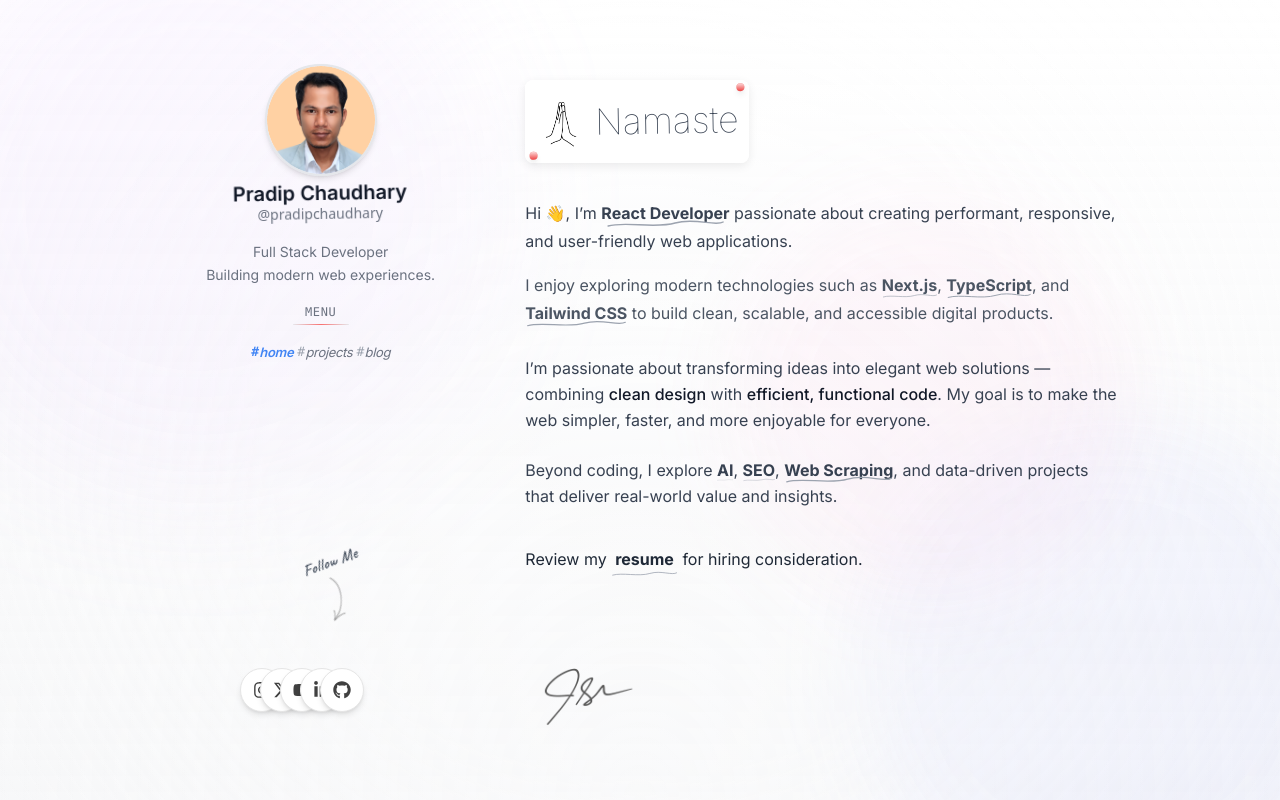
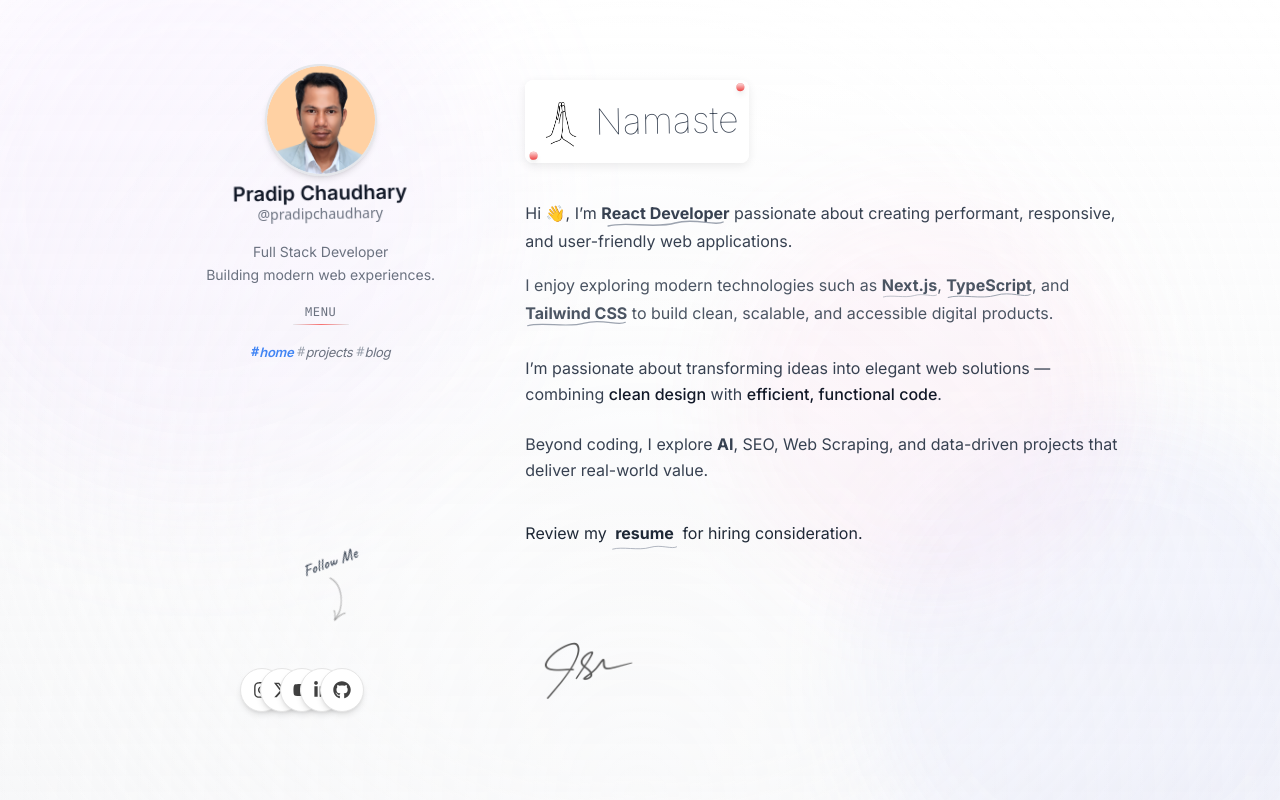
Before and after one commit to pradipchaudhary/portfolio.v3, a Next.js app: page / in a window 1280 px wide. Shown: the top 800 px of the page. Built offline with nearby package versions, Linux system fonts and the light colour scheme.

Commit message:
add framer motion

```diff
--- a/components/sections/about/About.tsx
+++ b/components/sections/about/About.tsx
@@ -1,28 +1,53 @@
 "use client";
 
 import React from "react";
+import { motion } from "framer-motion";
 import ResumeDownload from "@/components/ui/ResumeDownload";
 import Nameste from "@/components/ui/Namaste";
 import Signature from "@/components/ui/Signature";
 
+const container = {
+  hidden: { opacity: 0 },
+  visible: {
+    opacity: 1,
+    transition: {
+      staggerChildren: 0.25, // more delay between items
+      delayChildren: 0.2,    // initial delay
+    },
+  },
+};
 
+const item = {
+  hidden: { opacity: 0, y: 25 },
+  visible: {
+    opacity: 1,
+    y: 0,
+    transition: {
+      duration: 0.5,        // slower animation
+      ease: "easeOut",      // smooth easing
+    },
+  },
+};
 
 const About = () => {
   return (
-    <section
+    <motion.section
       id="about"
       aria-label="About Pradip Chaudhary"
-      className="max-w-3xl mx-auto mb-10 text-gray-800 pt-20 "
+      className="max-w-3xl mx-auto mb-10 text-gray-800 pt-20"
+      variants={container}
+      initial="hidden"
+      animate="visible"
     >
       {/* === INTRO HEADER === */}
-      <div className="flex flex-col items-start mb-7">
-        {/* Namaste Image & Text */}
+      <motion.div variants={item} className="flex flex-col items-start mb-7">
         <Nameste />
 
-        {/* Developer Intro */}
-        <p className="text-base md:text-base leading-relaxed text-gray-700 mt-2">
+        <motion.p
+          variants={item}
+          className="text-base md:text-base leading-relaxed text-gray-700 mt-2"
+        >
           Hi 👋, I’m{" "}
-          {/* <span className="font-semibold text-gray-900">Pradip Chaudhary</span>, a{" "} */}
           <a
             href="https://react.dev/"
             target="_blank"
@@ -30,7 +55,6 @@ const About = () => {
             className="relative inline-block font-bold hover:text-gray-900 transition-all duration-300"
           >
             React Developer
-            {/* Elegant thin underline */}
             <svg
               className="absolute -bottom-[2px] left-0 w-full h-[10px] text-gray-400"
               viewBox="0 0 120 10"
@@ -46,9 +70,12 @@ const About = () => {
             </svg>
           </a>{" "}
           passionate about creating performant, responsive, and user-friendly web applications.
-        </p>
+        </motion.p>
 
-        <p className="text-base md:text-base leading-relaxed text-gray-600 mt-4 max-w-2xl">
+        <motion.p
+          variants={item}
+          className="text-base md:text-base leading-relaxed text-gray-600 mt-4 max-w-2xl"
+        >
           I enjoy exploring modern technologies such as{" "}
           <a
             href="https://nextjs.org/"
@@ -116,20 +143,18 @@ const About = () => {
             </svg>
           </a>{" "}
           to build clean, scalable, and accessible digital products.
-        </p>
-
-      </div>
+        </motion.p>
+      </motion.div>
 
       {/* === DESCRIPTION === */}
-      <div className="space-y-6 text-base leading-relaxed text-gray-700">
-        <p>
+      <motion.div variants={item} className="space-y-6 text-base leading-relaxed text-gray-700">
+        <motion.p variants={item}>
           I’m passionate about transforming ideas into elegant web solutions — combining{" "}
           <span className="font-medium text-gray-900">clean design</span> with{" "}
-          <span className="font-medium text-gray-900">efficient, functional code</span>. My goal
-          is to make the web simpler, faster, and more enjoyable for everyone.
-        </p>
+          <span className="font-medium text-gray-900">efficient, functional code</span>.
+        </motion.p>
 
-        <p className="text-gray-700">
+        <motion.p variants={item} className="text-gray-700">
           Beyond coding, I explore{" "}
           <a
             href="https://openai.com/"
@@ -138,74 +163,20 @@ const About = () => {
             className="relative inline-block font-bold hover:text-gray-900 transition-all duration-300"
           >
             AI
-            <svg
-              className="absolute -bottom-[2px] left-0 w-full h-[10px] text-gray-400"
-              viewBox="0 0 120 10"
-              xmlns="http://www.w3.org/2000/svg"
-            >
-              <path
-                d="M3 7C20 2 50 10 70 4C90 -2 110 8 118 3"
-                stroke="currentColor"
-                strokeWidth="1.4"
-                strokeLinecap="round"
-                fill="none"
-              />
-            </svg>
           </a>
-          ,{" "}
-          <a
-            href="https://moz.com/beginners-guide-to-seo"
-            target="_blank"
-            rel="noopener noreferrer"
-            className="relative inline-block font-bold hover:text-gray-900 transition-all duration-300"
-          >
-            SEO
-            <svg
-              className="absolute -bottom-[2px] left-0 w-full h-[10px] text-gray-400"
-              viewBox="0 0 120 10"
-              xmlns="http://www.w3.org/2000/svg"
-            >
-              <path
-                d="M3 7C20 2 50 10 70 4C90 -2 110 8 118 3"
-                stroke="currentColor"
-                strokeWidth="1.4"
-                strokeLinecap="round"
-                fill="none"
-              />
-            </svg>
-          </a>
-          ,{" "}
-          <a
-            href="https://scrapy.org/"
-            target="_blank"
-            rel="noopener noreferrer"
-            className="relative inline-block font-bold hover:text-gray-900 transition-all duration-300"
-          >
-            Web Scraping
-            <svg
-              className="absolute -bottom-[2px] left-0 w-full h-[10px] text-gray-400"
-              viewBox="0 0 120 10"
-              xmlns="http://www.w3.org/2000/svg"
-            >
-              <path
-                d="M3 7C20 2 50 10 70 4C90 -2 110 8 118 3"
-                stroke="currentColor"
-                strokeWidth="1.4"
-                strokeLinecap="round"
-                fill="none"
-              />
-            </svg>
-          </a>
-          , and data-driven projects that deliver real-world value and insights.
-        </p>
-      </div>
+          , SEO, Web Scraping, and data-driven projects that deliver real-world value.
+        </motion.p>
+      </motion.div>
 
+      {/* === ACTIONS === */}
+      <motion.div variants={item}>
+        <ResumeDownload />
+      </motion.div>
 
-
-
-      <ResumeDownload />
-      <Signature />
-    </section>
+      <motion.div variants={item}>
+        <Signature />
+      </motion.div>
+    </motion.section>
   );
 };
 
```
